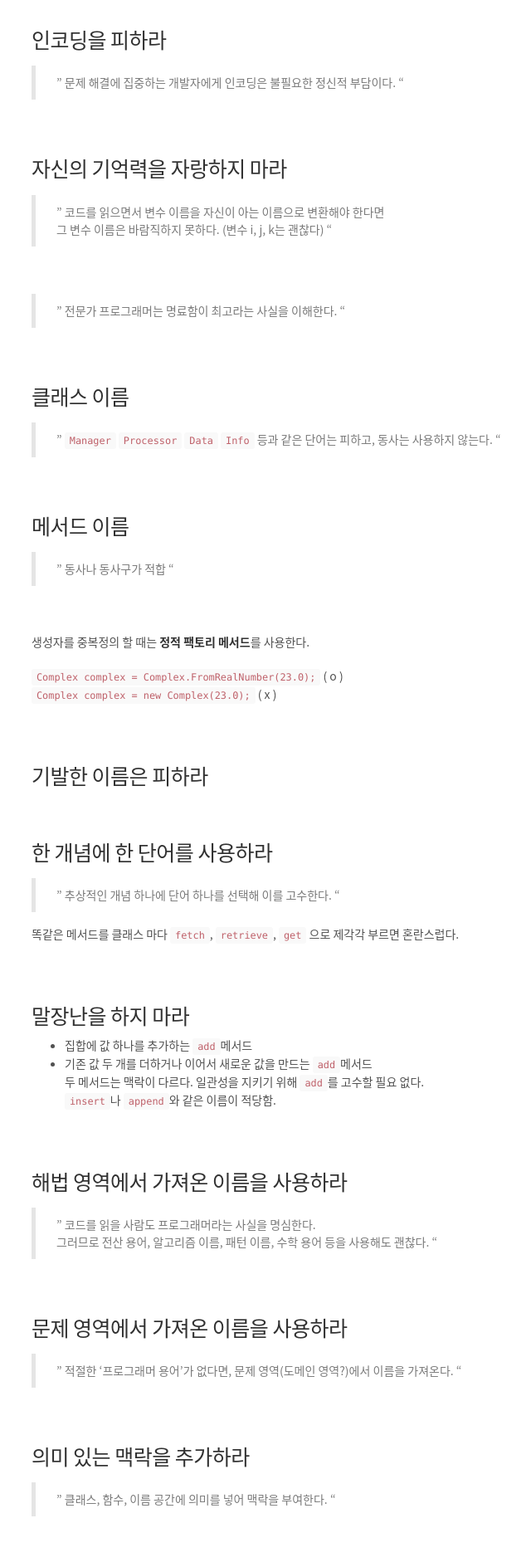
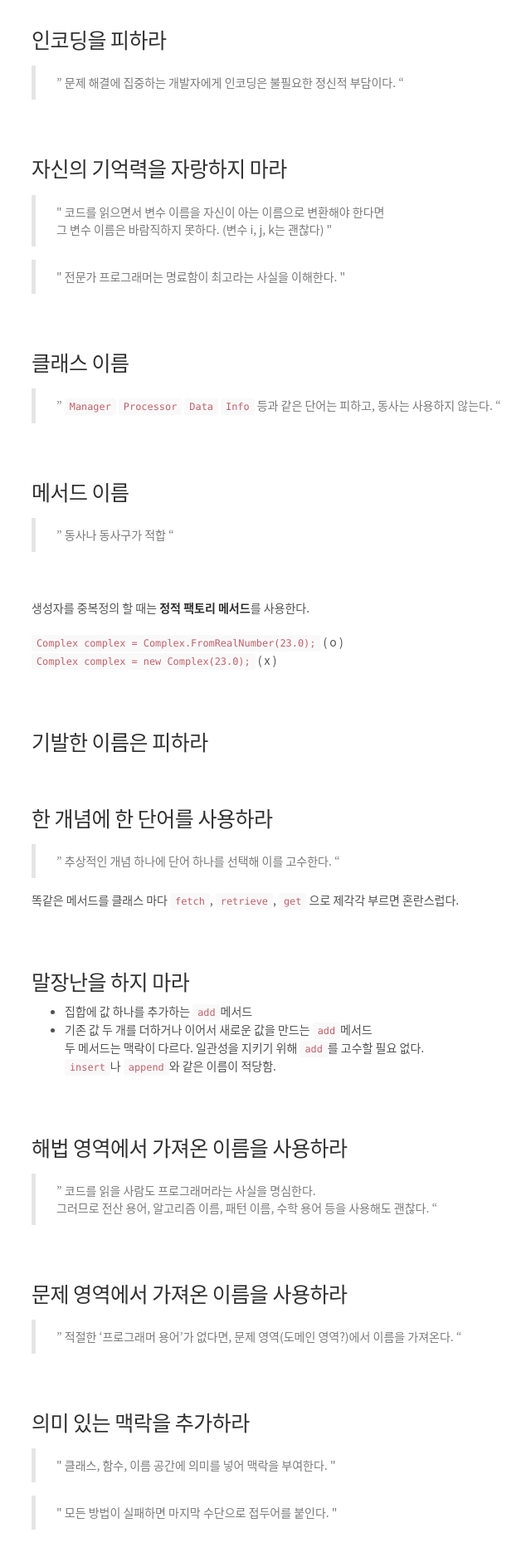
Before and after one commit to cholnh/cholnh.github.io, a Jekyll site: the page built from _posts/Dev/CleanCode/2021-3-26-2장-의미-있는-이름.md, in a window 1280 px wide. Shown: the part 3046-4928 px from the top of the page at 83% size, without its empty margins (242-882 px from the left). Built offline with Jekyll 4.4.1, drawn with Linux system fonts in a browser that asks for light colours; comment, search, counter and statistics services are not loaded; some of the changed text lies outside the part shown.

Commit message:
edit blockquote tag

```diff
--- a/_posts/Dev/CleanCode/2021-3-26-2장-의미-있는-이름.md
+++ b/_posts/Dev/CleanCode/2021-3-26-2장-의미-있는-이름.md
@@ -124,12 +124,10 @@
 
 ### 자신의 기억력을 자랑하지 마라
 
-> " 코드를 읽으면서 변수 이름을 자신이 아는 이름으로 변환해야 한다면
-그 변수 이름은 바람직하지 못하다. (변수 i, j, k는 괜찮다) "
+<blockquote><p> " 코드를 읽으면서 변수 이름을 자신이 아는 이름으로 변환해야 한다면  <br/>
+그 변수 이름은 바람직하지 못하다. (변수 i, j, k는 괜찮다) " </p></blockquote>
 
-<br/>
-
-> " 전문가 프로그래머는 명료함이 최고라는 사실을 이해한다. "
+<blockquote><p> " 전문가 프로그래머는 명료함이 최고라는 사실을 이해한다. "  </p></blockquote>
 
 <br/>
 
@@ -188,11 +186,9 @@
 
 ### 의미 있는 맥락을 추가하라
 
-> " 클래스, 함수, 이름 공간에 의미를 넣어 맥락을 부여한다. "
+<blockquote><p> " 클래스, 함수, 이름 공간에 의미를 넣어 맥락을 부여한다. " </p></blockquote>
 
-<br/>
-
-> " 모든 방법이 실패하면 마지막 수단으로 접두어를 붙인다. "
+<blockquote><p> " 모든 방법이 실패하면 마지막 수단으로 접두어를 붙인다. " </p></blockquote>
 
 <br/>
 
```
